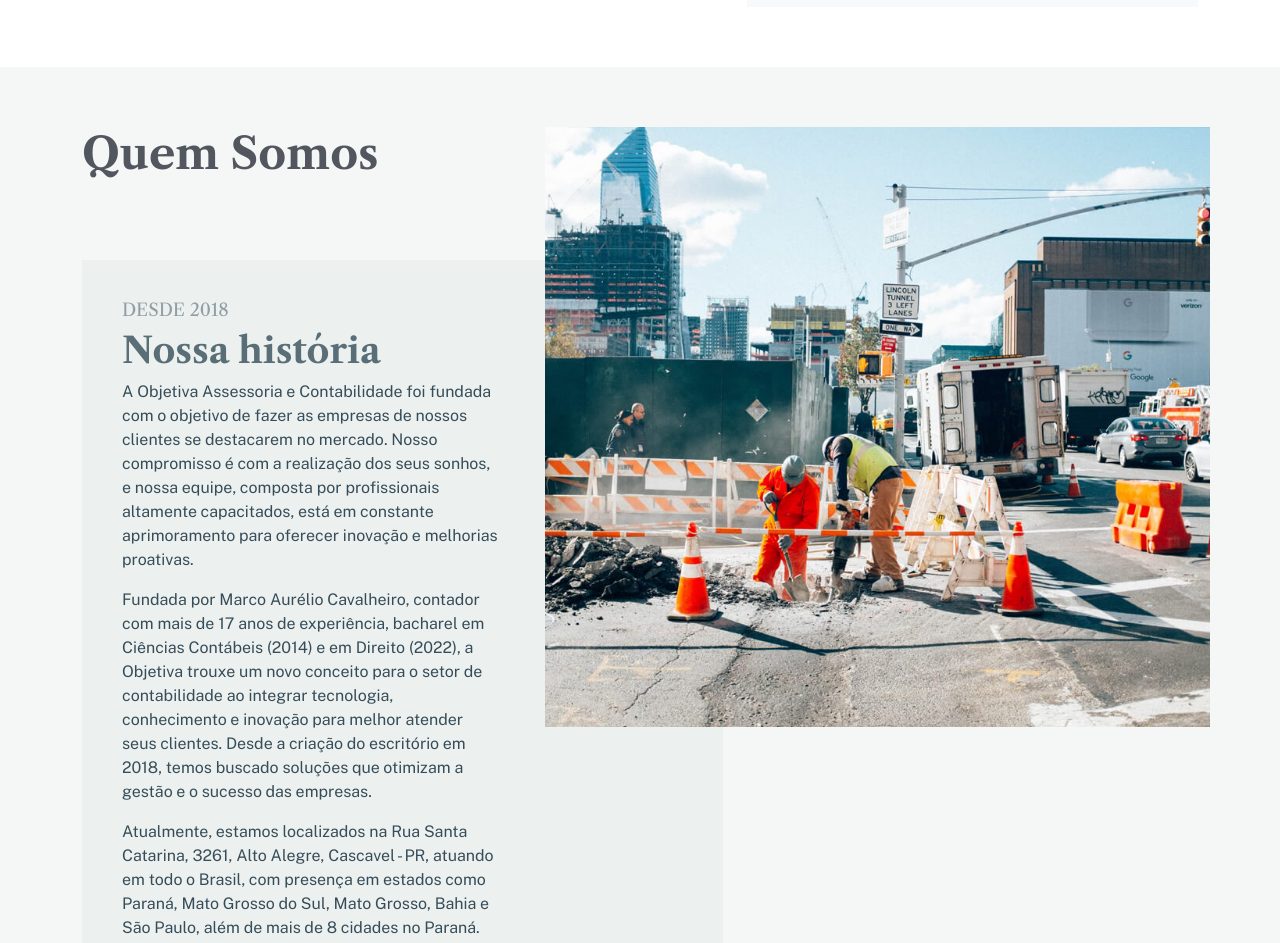
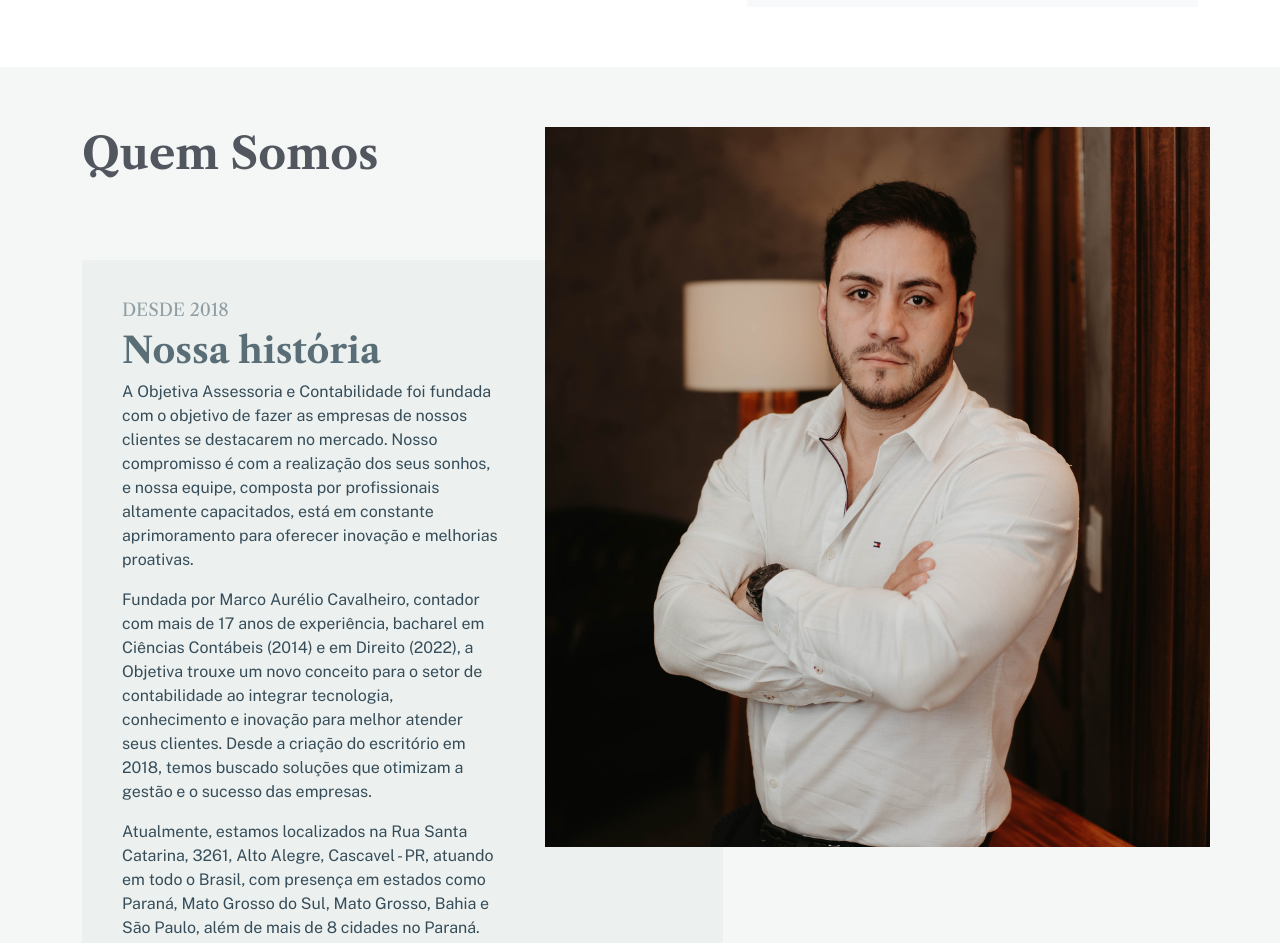
Before and after one commit to joaocarvalho6/joaocarvalho6.github.io, a plain HTML site: page index.html in a window 1280 px wide. Shown: the part 1360-2303 px from the top of the page. Drawn offline with nearby package versions, Linux system fonts and the light colour scheme; animation ran at ten frames a second.

Commit message:
atualizacao de img e js

```diff
--- a/assets/css/main.css
+++ b/assets/css/main.css
@@ -1699,7 +1699,7 @@ section,
 }
 
 .about .about-img {
-  min-height: 400px;
+  min-height: 600px;
   position: relative;
 }
 
@@ -1708,7 +1708,7 @@ section,
     position: absolute;
     top: 0;
     right: 0;
-    min-height: 600px;
+    min-height: 720px;
   }
 }
 
--- a/assets/js/main.js
+++ b/assets/js/main.js
@@ -1,9 +1,7 @@
 /**
-* Template Name: UpConstruction
-* Template URL: https://bootstrapmade.com/upconstruction-bootstrap-construction-website-template/
-* Updated: Aug 07 2024 with Bootstrap v5.3.3
-* Author: BootstrapMade.com
-* License: https://bootstrapmade.com/license/
+* Template Name: Objetiva Contabilidade
+* Updated: Out 23 2024 with Bootstrap v5.3.3
+* Author: João Carvalho
 */
 
 (function() {
@@ -96,8 +94,8 @@
     AOS.init({
       duration: 600,
       easing: 'ease-in-out',
-      once: true,
-      mirror: false
+      //once: true,
+      //mirror: false
     });
   }
   window.addEventListener('load', aosInit);
--- a/assets/vendor/php-email-form/validate.js
+++ b/assets/vendor/php-email-form/validate.js
@@ -1,7 +1,7 @@
 /**
 * PHP Email Form Validation - v3.9
 * URL: https://bootstrapmade.com/php-email-form/
-* Author: BootstrapMade.com
+* Author: João Carvalho
 */
 (function () {
   "use strict";
--- a/index.html
+++ b/index.html
@@ -199,7 +199,7 @@
 
         <div class="row position-relative">
 
-          <div class="col-lg-7 about-img" data-aos="zoom-out" data-aos-delay="200"><img src="assets/img/about.jpg"></div>
+          <div class="col-lg-7 about-img" data-aos="zoom-out" data-aos-delay="200"><img src="assets/img/marco-objetiva2.jpg"></div>
 
           <div class="col-lg-7" data-aos="fade-up" data-aos-delay="100">
             <h2 class="inner-title">Quem Somos</h2>
@@ -417,7 +417,7 @@
       <div class="container">
 
         <div class="row justify-content-around gy-4">
-          <div class="features-image col-lg-6" data-aos="fade-up" data-aos-delay="100"><img src="assets/img/alt-services.jpg" alt=""></div>
+          <div class="features-image col-lg-6" data-aos="fade-up" data-aos-delay="100"><img src="assets/img/marco-objetiva.jpg" alt=""></div>
 
           <div class="col-lg-5 d-flex flex-column justify-content-center" data-aos="fade-up" data-aos-delay="200">
             <h3>Objetiva</h3>
```
Also changed, not shown: assets/img/marco-objetiva.jpg (added), assets/img/marco-objetiva2.jpg (added), assets/img/marco-objetiva3.jpg (added).
